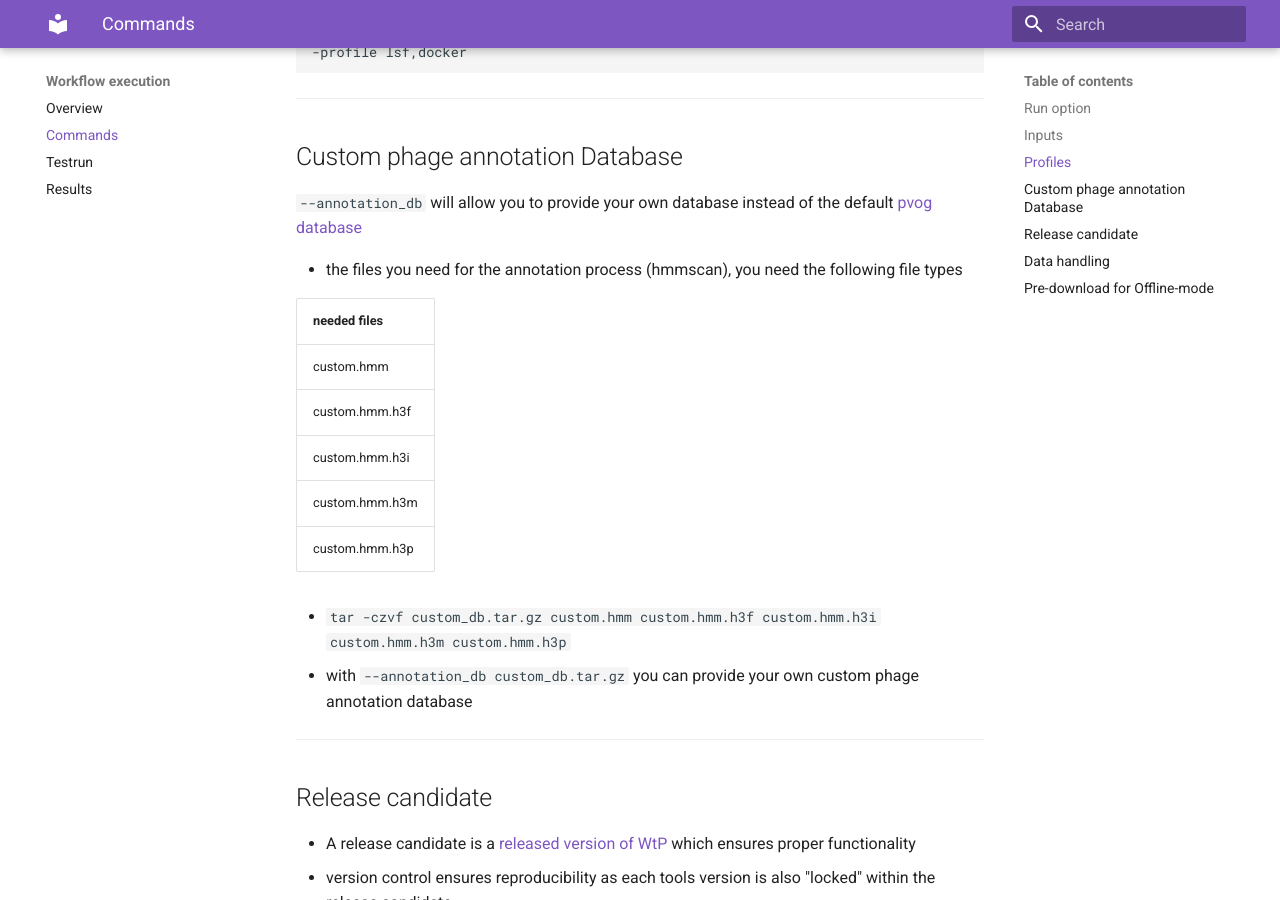
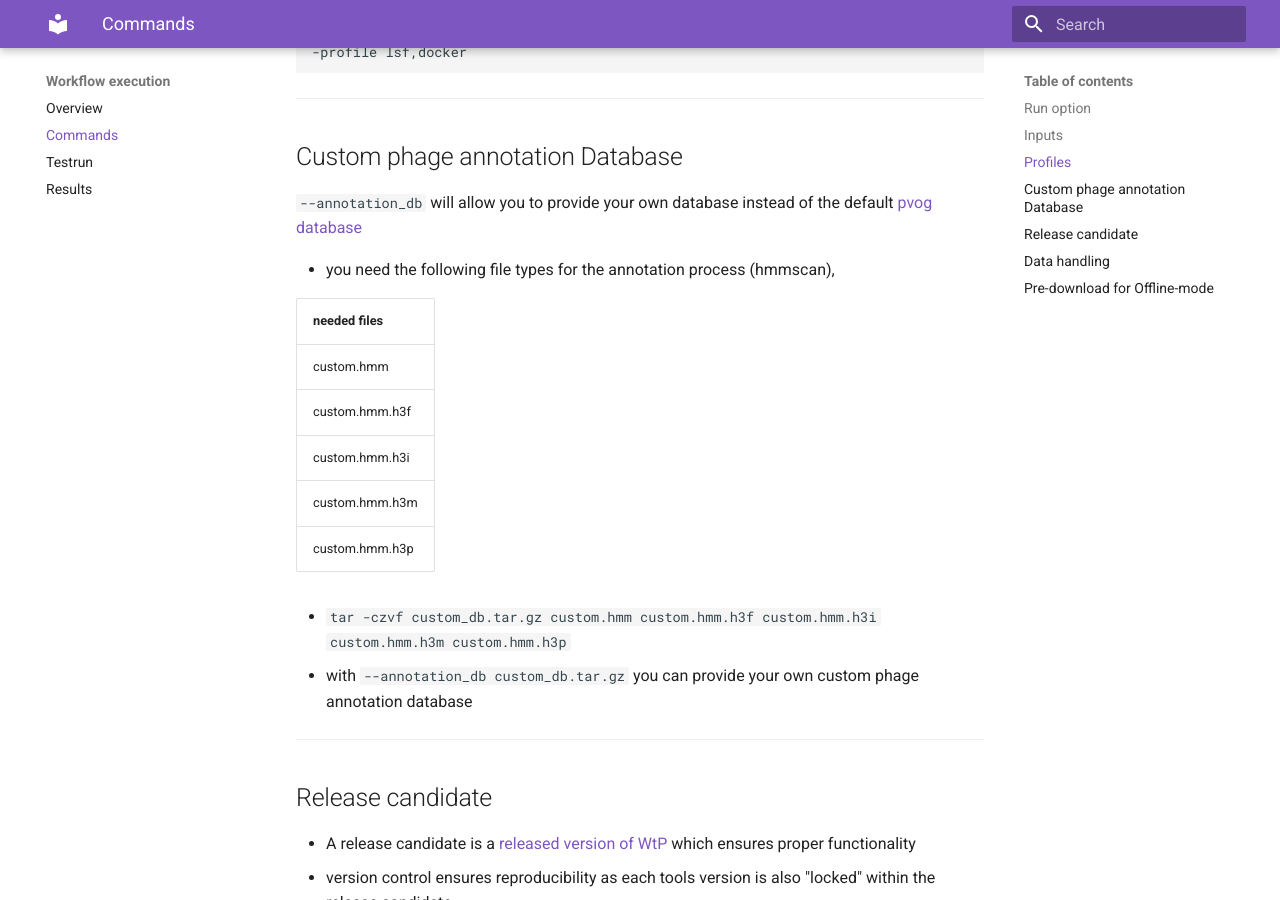
Before and after one commit to mult1fractal/wtp-documentation, an MkDocs documentation site: the page built from docs/Workflow-execution/commands.md, in a window 1280 px wide and 900 px high, scrolled down 944 px. Built offline with MkDocs 1.6.1 and Material for MkDocs 9.7.7, drawn with Linux system fonts in a browser that asks for light colours.

Commit message:
update for gigascience

```diff
--- a/docs/Workflow-execution/commands.md
+++ b/docs/Workflow-execution/commands.md
@@ -41,7 +41,7 @@
 
 `--annotation_db` will allow you to provide your own database instead of the default [pvog database](https://www.ncbi.nlm.nih.gov/pmc/articles/PMC5210652/)
 
-* the files you need for the annotation process (hmmscan), you need the following file types
+* you need the following file types for the annotation process (hmmscan),
 
 |needed files|
 |-|
```
